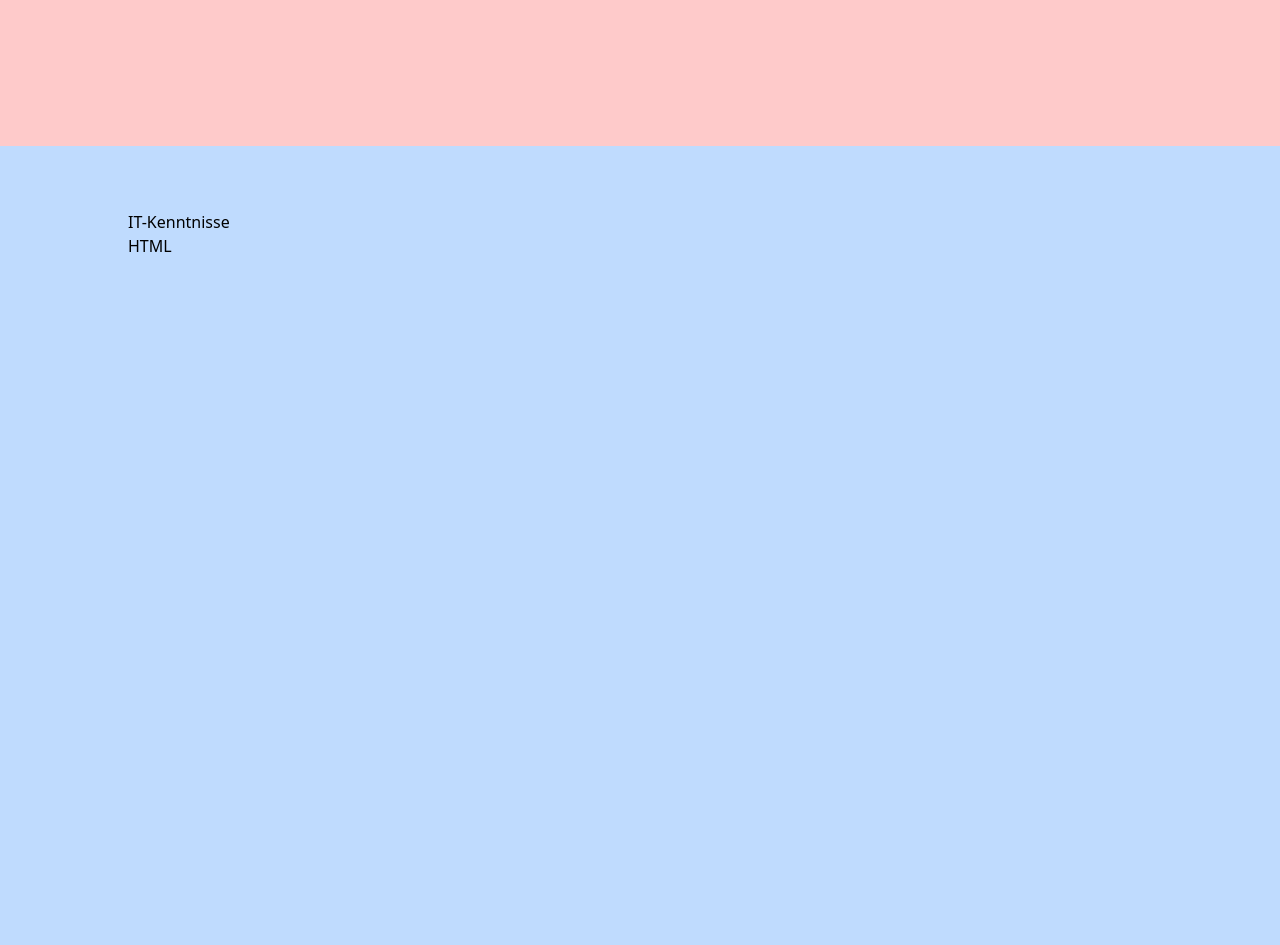
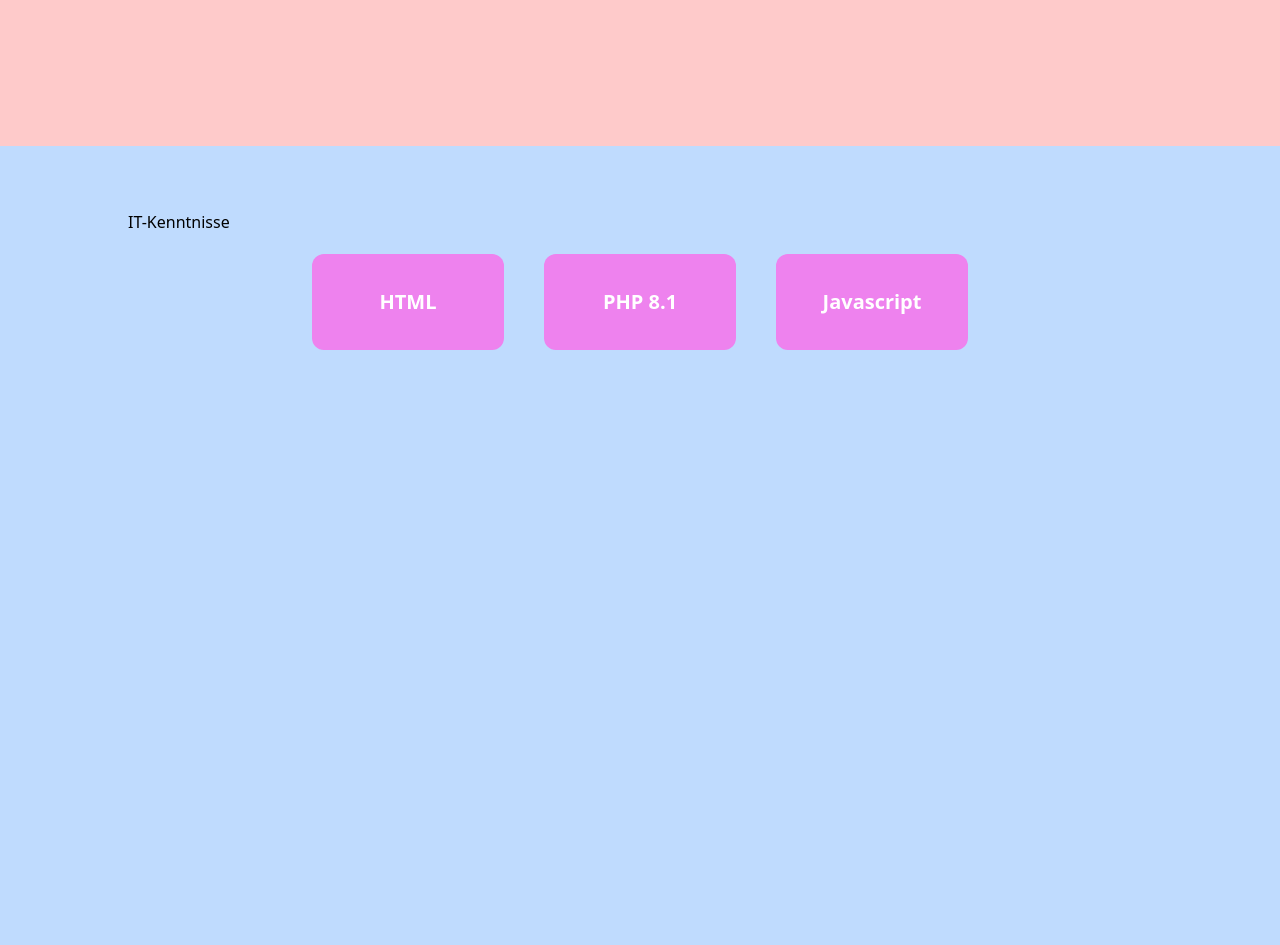
Before and after one commit to Carranya/homepage_v3, a PHP site: page / in a window 1280 px wide. Shown: the part 1502-2447 px from the top of the page. Run offline with PHP 8.4, Linux system fonts and the light colour scheme.

Commit message:
add Class Skills

```diff
--- a/Model/Skill.php
+++ b/Model/Skill.php
@@ -7,6 +7,21 @@ class Skill {
     }
 
     public function showSkill($name){
-        echo "<div class=''>" . $name . "</div>";
+        echo "<div class='
+        w-48
+        h-24
+        p-3
+        m-5
+        rounded-xl
+        flex
+        justify-center
+        items-center
+        text-white
+        text-xl
+        font-bold
+        hover:opacity-40
+        '
+        style='background-color: " . $this->color . "'
+        >" . $name . "</div>";
     }
 }
--- a/css/output.css
+++ b/css/output.css
@@ -661,6 +661,10 @@ video {
   margin: 0.75rem;
 }
 
+.m-5 {
+  margin: 1.25rem;
+}
+
 .mt-16 {
   margin-top: 4rem;
 }
@@ -773,8 +777,28 @@ video {
   height: 25%;
 }
 
+.h-16 {
+  height: 4rem;
+}
+
+.h-24 {
+  height: 6rem;
+}
+
 .w-4\/5 {
   width: 80%;
+}
+
+.w-24 {
+  width: 6rem;
+}
+
+.w-96 {
+  width: 24rem;
+}
+
+.w-48 {
+  width: 12rem;
 }
 
 .flex-shrink {
@@ -1546,6 +1570,10 @@ video {
   border-radius: 0.25rem;
 }
 
+.rounded-xl {
+  border-radius: 0.75rem;
+}
+
 .rounded-t {
   border-top-left-radius: 0.25rem;
   border-top-right-radius: 0.25rem;
@@ -1856,6 +1884,16 @@ video {
 .text-6xl {
   font-size: 3.75rem;
   line-height: 1;
+}
+
+.text-2xl {
+  font-size: 1.5rem;
+  line-height: 2rem;
+}
+
+.text-xl {
+  font-size: 1.25rem;
+  line-height: 1.75rem;
 }
 
 .font-bold {
--- a/pages/it.php
+++ b/pages/it.php
@@ -6,9 +6,21 @@ use KG\Skill;
     <div class='flex justify-center'>
         <div class='w-4/5'>
             <h1 class='mt-16'>IT-Kenntnisse</h1>
-            <?php
-                $skill = (new SKill('lightpink'))->showSkill('HTML');
-            ?>
+            <div class='flex flex-wrap justify-center'>
+                <?php
+                    $skills = [
+                        'HTML',
+                        'PHP 8.1',
+                        'Javascript',
+                    ];
+
+                    $skillButton = new Skill('violet');
+
+                    foreach($skills as $skill){
+                        $skillButton->showSkill($skill);
+                    }
+                ?>
+            </div>
         </div>
     </div>
 </div>
```
